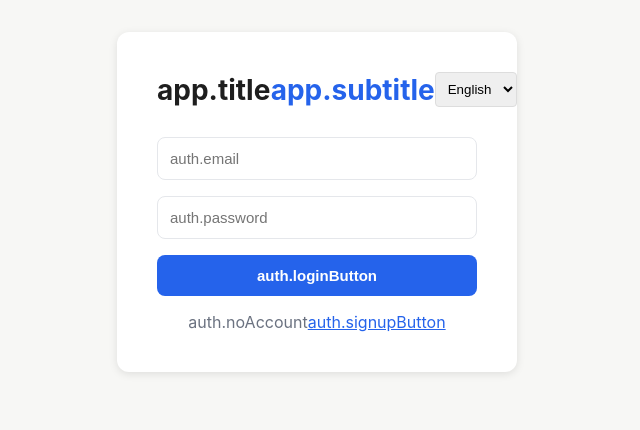
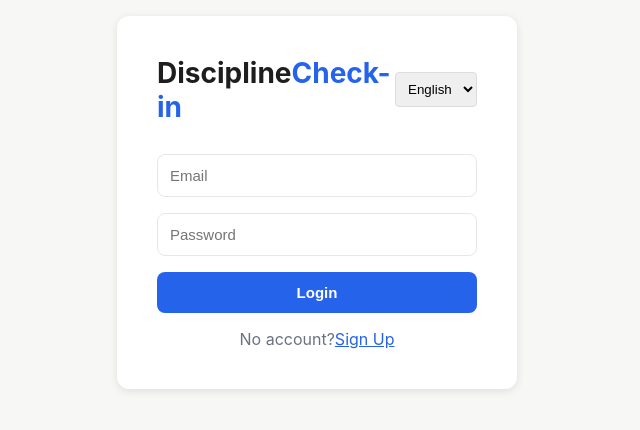
Before and after one commit to Maomingyuan/daily-discipline, a Vue app: page /auth in a window 1280 px wide. Shown: the part 198-628 px from the top of the page, without its empty margins (323-963 px from the left). Built offline with nearby package versions, Linux system fonts and the light colour scheme; no server answers.

Commit message:
fix: restructure i18n to nested objects

```diff
--- a/src/components/CalendarView.vue
+++ b/src/components/CalendarView.vue
@@ -47,7 +47,7 @@ const emit = defineEmits(['select-date'])
 
 const currentDate = ref(new Date())
 
-const weekdays = computed(() => i18n.t('calendar.weekdays'))
+const weekdays = computed(() => i18n.t('calendar.weekdays') || [])
 
 const currentMonth = computed(() => {
   return format(currentDate.value, i18n.locale === 'zh' ? 'yyyy年MM月' : 'MMM yyyy')
--- a/src/i18n/locales/en.json
+++ b/src/i18n/locales/en.json
@@ -1,36 +1,56 @@
 {
-  "app.title": "Discipline",
-  "app.subtitle": "Check-in",
-  "button.logout": "Logout",
-  "button.login": "Login",
-  "card.title.record": "Check-in Record",
-  "card.title.edit": "Edit Record",
-  "label.selectDate": "Select Date:",
-  "button.completed": "✅ Completed",
-  "button.notCompleted": "❌ Not Completed",
-  "placeholder.note": "What did you do today...",
-  "button.save": "Save Record",
-  "button.update": "Update Record",
-  "card.title.stats": "Statistics",
-  "stats.total": "Total Check-ins",
-  "stats.completed": "Completed",
-  "card.title.calendar": "Calendar View",
-  "card.title.history": "History",
-  "button.edit": "Edit",
-  "toast.loginRequired": "Please login first",
-  "toast.saveSuccess": "Saved successfully!",
-  "toast.updateSuccess": "Updated successfully!",
-  "toast.saveFailed": "Save failed: ",
-  "auth.email": "Email",
-  "auth.password": "Password",
-  "auth.loginButton": "Login",
-  "auth.signupButton": "Sign Up",
-  "auth.loggingIn": "Logging in...",
-  "auth.signingUp": "Signing up...",
-  "auth.noAccount": "No account?",
-  "auth.hasAccount": "Already have an account?",
-  "auth.signupSuccess": "Sign up successful! Please check your email",
-  "auth.loginFailed": "Login failed: ",
-  "auth.signupFailed": "Sign up failed: ",
-  "calendar.weekdays": ["Sun", "Mon", "Tue", "Wed", "Thu", "Fri", "Sat"]
+  "app": {
+    "title": "Discipline",
+    "subtitle": "Check-in"
+  },
+  "button": {
+    "logout": "Logout",
+    "login": "Login",
+    "completed": "✅ Completed",
+    "notCompleted": "❌ Not Completed",
+    "save": "Save Record",
+    "update": "Update Record",
+    "edit": "Edit"
+  },
+  "card": {
+    "title": {
+      "record": "Check-in Record",
+      "edit": "Edit Record",
+      "stats": "Statistics",
+      "calendar": "Calendar View",
+      "history": "History"
+    }
+  },
+  "label": {
+    "selectDate": "Select Date:"
+  },
+  "placeholder": {
+    "note": "What did you do today..."
+  },
+  "stats": {
+    "total": "Total Check-ins",
+    "completed": "Completed"
+  },
+  "toast": {
+    "loginRequired": "Please login first",
+    "saveSuccess": "Saved successfully!",
+    "updateSuccess": "Updated successfully!",
+    "saveFailed": "Save failed: "
+  },
+  "auth": {
+    "email": "Email",
+    "password": "Password",
+    "loginButton": "Login",
+    "signupButton": "Sign Up",
+    "loggingIn": "Logging in...",
+    "signingUp": "Signing up...",
+    "noAccount": "No account?",
+    "hasAccount": "Already have an account?",
+    "signupSuccess": "Sign up successful! Please check your email",
+    "loginFailed": "Login failed: ",
+    "signupFailed": "Sign up failed: "
+  },
+  "calendar": {
+    "weekdays": ["Sun", "Mon", "Tue", "Wed", "Thu", "Fri", "Sat"]
+  }
 }
--- a/src/i18n/locales/zh.json
+++ b/src/i18n/locales/zh.json
@@ -1,36 +1,56 @@
 {
-  "app.title": "自律",
-  "app.subtitle": "打卡",
-  "button.logout": "退出",
-  "button.login": "登录",
-  "card.title.record": "打卡记录",
-  "card.title.edit": "编辑记录",
-  "label.selectDate": "选择日期：",
-  "button.completed": "✅ 完成自律",
-  "button.notCompleted": "❌ 未完成",
-  "placeholder.note": "记录今天做了什么...",
-  "button.save": "保存记录",
-  "button.update": "更新记录",
-  "card.title.stats": "统计数据",
-  "stats.total": "累计打卡",
-  "stats.completed": "完成次数",
-  "card.title.calendar": "日历视图",
-  "card.title.history": "历史记录",
-  "button.edit": "编辑",
-  "toast.loginRequired": "请先登录后再保存记录",
-  "toast.saveSuccess": "保存成功！",
-  "toast.updateSuccess": "更新成功！",
-  "toast.saveFailed": "保存失败: ",
-  "auth.email": "邮箱",
-  "auth.password": "密码",
-  "auth.loginButton": "登录",
-  "auth.signupButton": "注册",
-  "auth.loggingIn": "登录中...",
-  "auth.signingUp": "注册中...",
-  "auth.noAccount": "没有账号？",
-  "auth.hasAccount": "已有账号？",
-  "auth.signupSuccess": "注册成功！请查收验证邮件",
-  "auth.loginFailed": "登录失败: ",
-  "auth.signupFailed": "注册失败: ",
-  "calendar.weekdays": ["日", "一", "二", "三", "四", "五", "六"]
+  "app": {
+    "title": "自律",
+    "subtitle": "打卡"
+  },
+  "button": {
+    "logout": "退出",
+    "login": "登录",
+    "completed": "✅ 完成自律",
+    "notCompleted": "❌ 未完成",
+    "save": "保存记录",
+    "update": "更新记录",
+    "edit": "编辑"
+  },
+  "card": {
+    "title": {
+      "record": "打卡记录",
+      "edit": "编辑记录",
+      "stats": "统计数据",
+      "calendar": "日历视图",
+      "history": "历史记录"
+    }
+  },
+  "label": {
+    "selectDate": "选择日期："
+  },
+  "placeholder": {
+    "note": "记录今天做了什么..."
+  },
+  "stats": {
+    "total": "累计打卡",
+    "completed": "完成次数"
+  },
+  "toast": {
+    "loginRequired": "请先登录后再保存记录",
+    "saveSuccess": "保存成功！",
+    "updateSuccess": "更新成功！",
+    "saveFailed": "保存失败: "
+  },
+  "auth": {
+    "email": "邮箱",
+    "password": "密码",
+    "loginButton": "登录",
+    "signupButton": "注册",
+    "loggingIn": "登录中...",
+    "signingUp": "注册中...",
+    "noAccount": "没有账号？",
+    "hasAccount": "已有账号？",
+    "signupSuccess": "注册成功！请查收验证邮件",
+    "loginFailed": "登录失败: ",
+    "signupFailed": "注册失败: "
+  },
+  "calendar": {
+    "weekdays": ["日", "一", "二", "三", "四", "五", "六"]
+  }
 }
```
